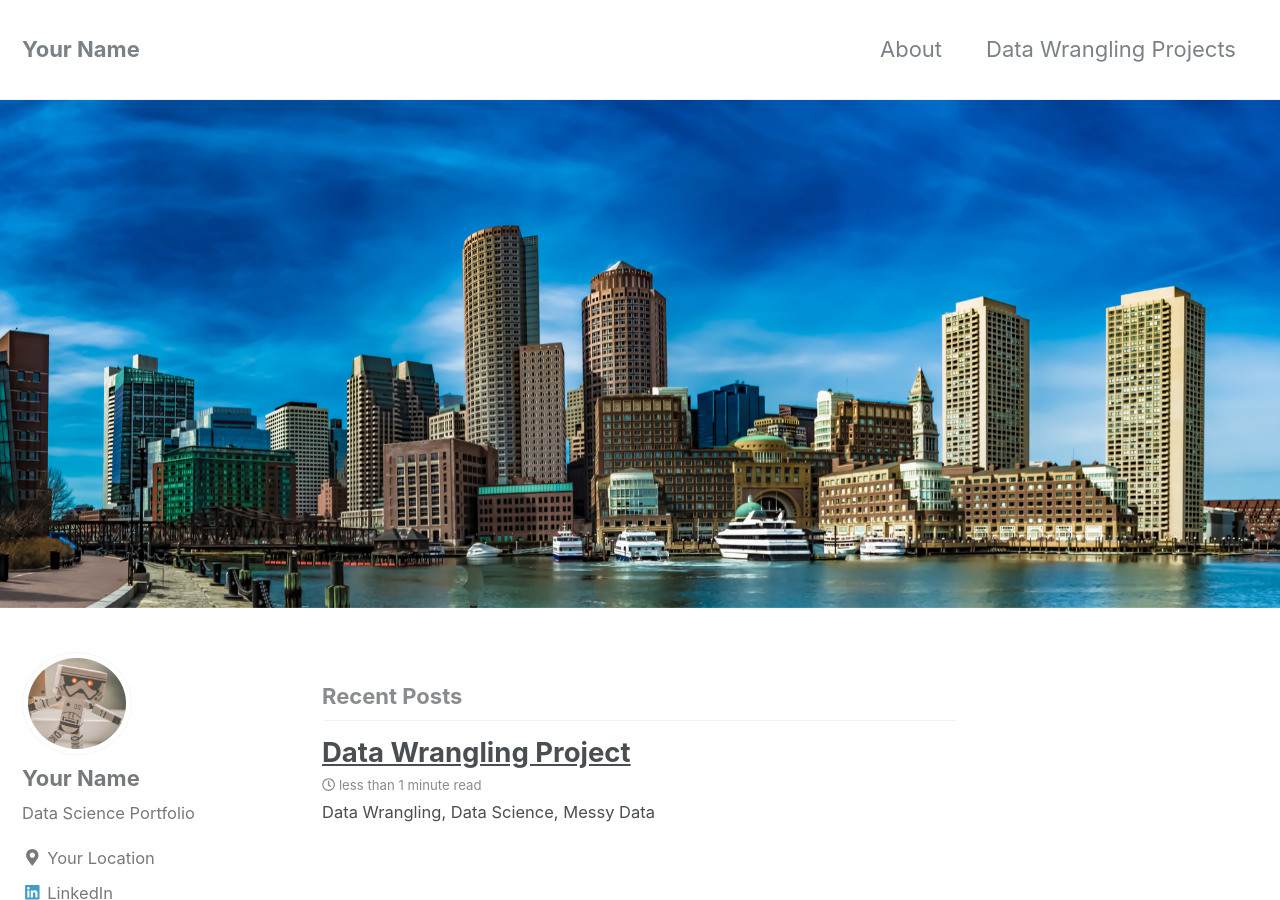
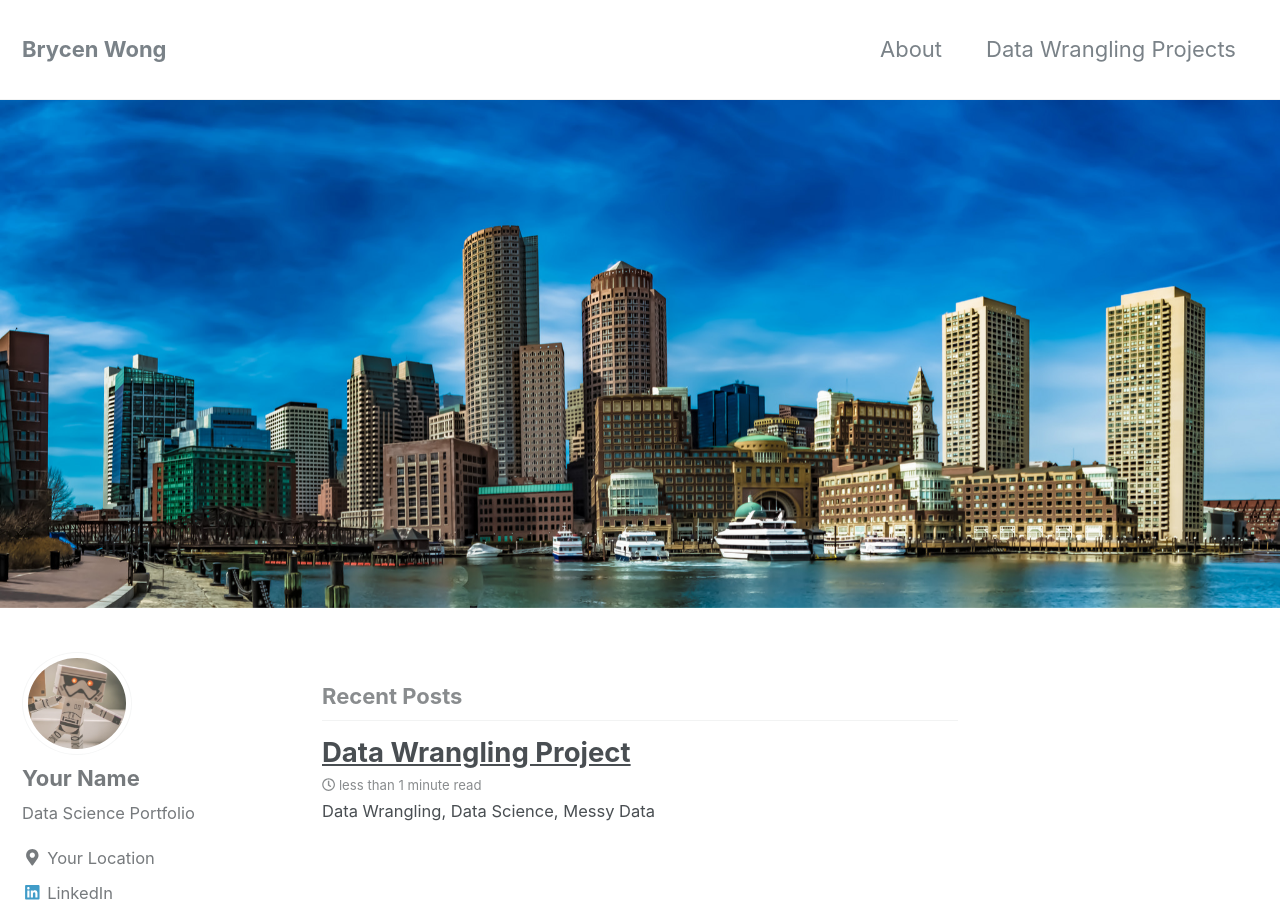
Before and after one commit to BrycenWong/BrycenWong.github.io, a Jekyll site: the page built from index.html, in a window 1280 px wide and 900 px high. Built offline with Jekyll 4.4.1, drawn with Linux system fonts in a browser that asks for light colours; nearby versions of some CDN libraries; the list of posts is cut into pages by our own code.

Commit message:
update title

```diff
--- a/_config.yml
+++ b/_config.yml
@@ -9,7 +9,7 @@ minimal_mistakes_skin    : "default" # "air", "aqua", "contrast", "dark", "dirt"
 
 # Site Settings
 locale                   : "en-US"
-title                    : "Your Name"
+title                    : "Brycen Wong"
 title_separator          : "-"
 name                     : "Your Name"
 description              : "Data Science Portfolio"
```
